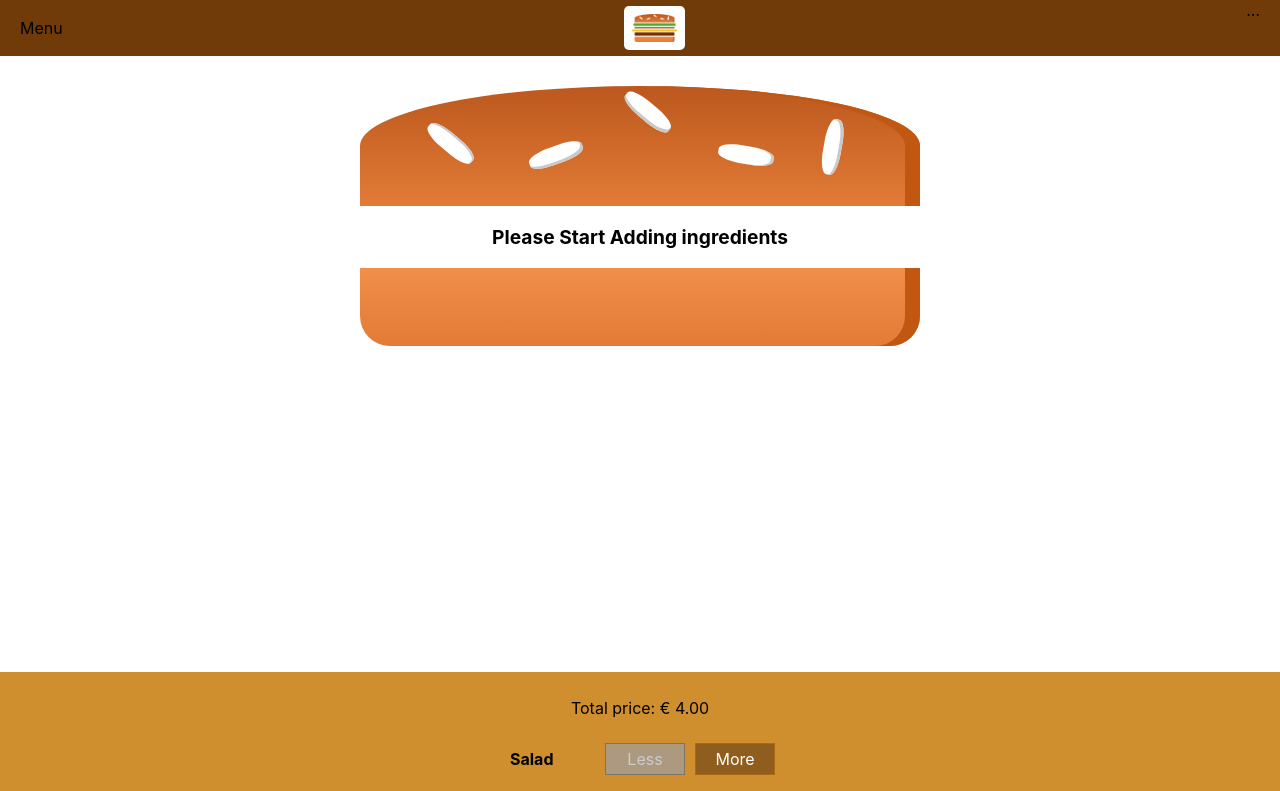
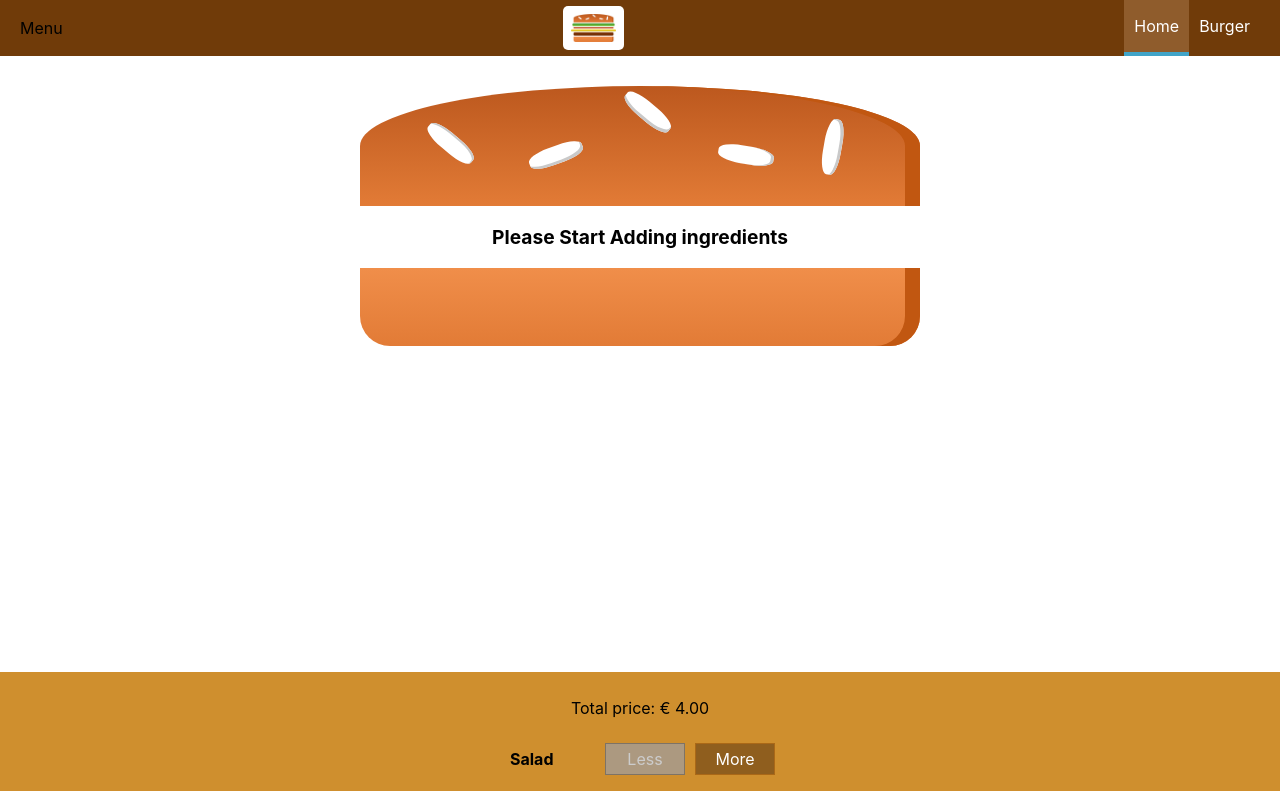
Before and after one commit to eduardtsatourov/burger, a React (Create React App) app: page / in a window 1280 px wide. Shown: the top 791 px of the page. Built offline with nearby package versions, Linux system fonts and the light colour scheme.

Commit message:
added nav items to the project

```diff
--- a/src/components/Logo/Logo.js
+++ b/src/components/Logo/Logo.js
@@ -4,8 +4,8 @@
 
 const logo = () => {
   return (
-    <div className={classes.Logo} alt="logo">
-      <img src={burgerLogo}/>
+    <div className={classes.Logo}>
+      <img src={burgerLogo} alt="logo"/>
     </div>
   )
 }
--- /dev/null
+++ b/src/components/Navigation/NavigationItems/NavigationItem/NavigationItem.js
@@ -0,0 +1,14 @@
+import React from "react";
+import classes from "./NavigationItem.module.css";
+
+const navigationItem = props => {
+  return (
+    <li className={classes.NavigationItem}>
+      <a className={props.active ? classes.active : null} href={props.link}>
+        {props.children}
+      </a>
+    </li>
+  );
+};
+
+export default navigationItem;
--- /dev/null
+++ b/src/components/Navigation/NavigationItems/NavigationItem/NavigationItem.module.css
@@ -0,0 +1,26 @@
+.NavigationItem {
+  margin: 0;
+  box-sizing: border-box;
+  display: flex;
+  height: 100%;
+  width: auto;
+  align-items: center;
+}
+
+.NavigationItem a {
+  color: white;
+  text-decoration: none;
+  height: 100%;
+  padding: 16px 10px;
+  border-bottom: 4px solid transparent;
+  box-sizing: border-box;
+  display: block;
+}
+
+.NavigationItem a:hover,
+.NavigationItem a:active,
+.NavigationItem a.active {
+  background-color: #8F5C2C;
+  border-bottom: 4px solid #40A4C8;
+  color: white;
+}
--- /dev/null
+++ b/src/components/Navigation/NavigationItems/NavigationItems.js
@@ -0,0 +1,14 @@
+import React from 'react';
+import classes from './NavigationItems.module.css';
+import NavigationItem from './NavigationItem/NavigationItem';
+
+const navigationItems = (props) => {
+  return (
+    <ul className={classes.NavigationItems}>
+      <NavigationItem link="#" active>Home</NavigationItem>
+      <NavigationItem link="#">Burger</NavigationItem>
+    </ul>
+  )
+}
+
+export default navigationItems;
--- /dev/null
+++ b/src/components/Navigation/NavigationItems/NavigationItems.module.css
@@ -0,0 +1,8 @@
+.NavigationItems {
+  margin: 0;
+  padding: 0;
+  list-style: none;
+  display: flex;
+  align-items: center;
+  height: 100%;
+}
--- a/src/components/Navigation/Toolbar/Toolbar.js
+++ b/src/components/Navigation/Toolbar/Toolbar.js
@@ -1,6 +1,7 @@
 import React from 'react';
 import classes from './Toolbar.module.css';
 import Logo from '../../Logo/Logo';
+import NavigationItems from '../NavigationItems/NavigationItems';
 
 const toolbar = (props) => {
   return (
@@ -8,7 +9,7 @@
       <div>Menu</div>
       <Logo />
       <nav>
-        ...
+        <NavigationItems/>
       </nav>
     </header>
   )
--- a/src/components/Navigation/Toolbar/Toolbar.module.css
+++ b/src/components/Navigation/Toolbar/Toolbar.module.css
@@ -15,4 +15,5 @@
 
 .Toolbar nav {
   height: 100%;
+  display: flex;
 }
```
